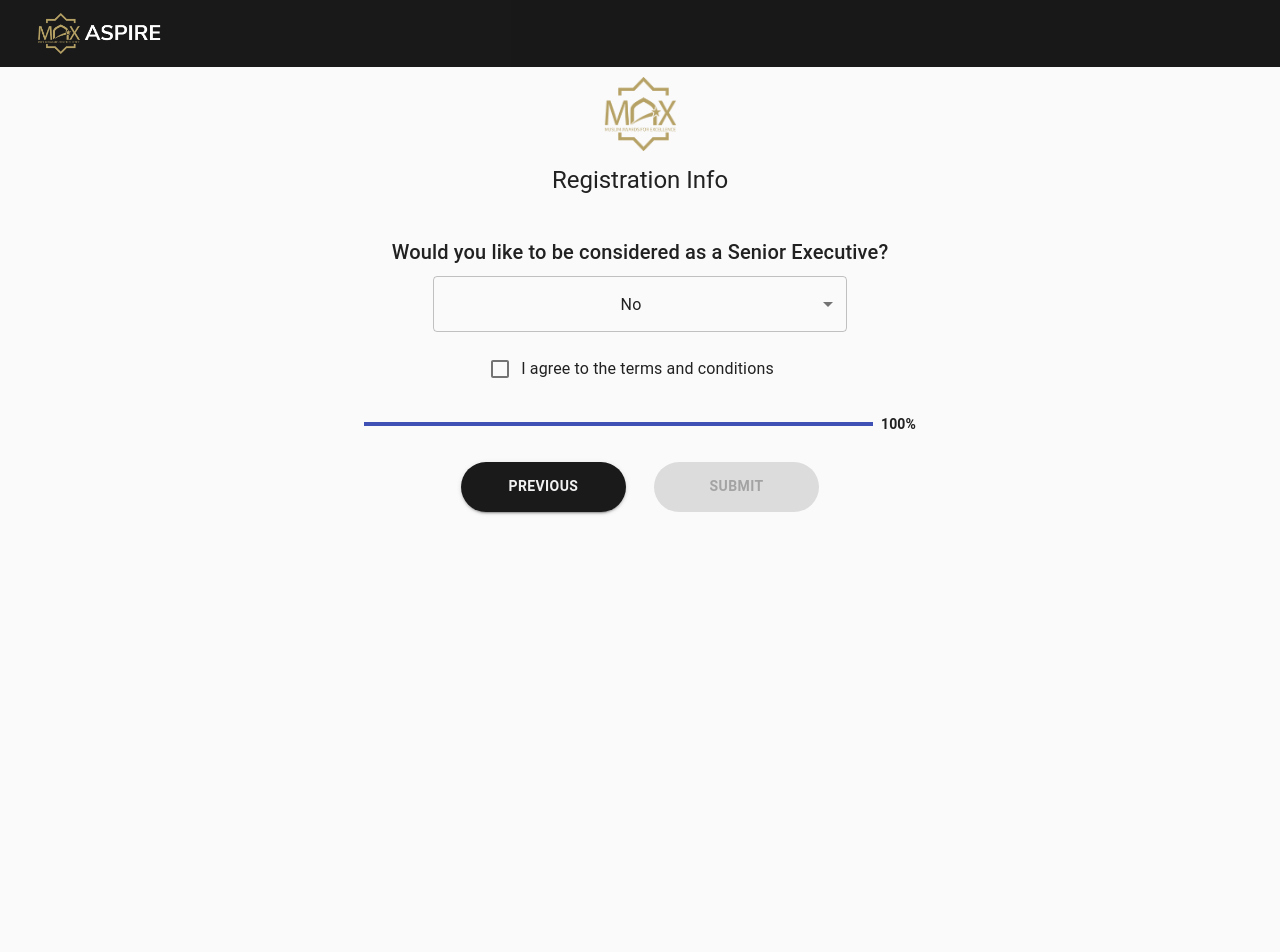
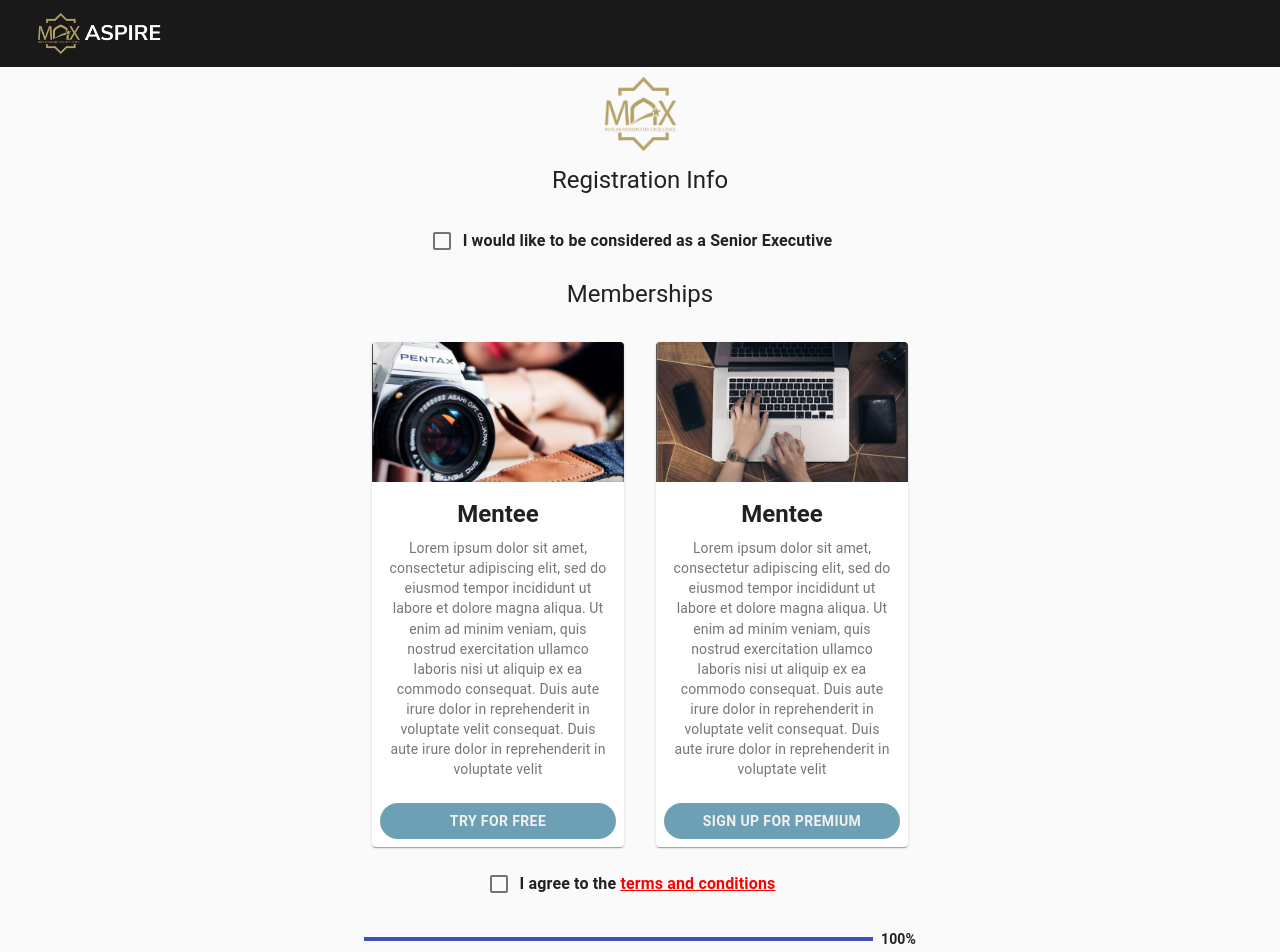
Before and after one commit to maxgala/aspire-frontend, a React (Create React App) app: page / in a window 1280 px wide. Shown: the top 952 px of the page. Before the commit the page ends 800 px from the top, so only its background shows below. Built offline with nearby package versions, Linux system fonts and the light colour scheme.

Commit message:
Final Page looks completed

```diff
--- a/src/Components/Registration/FinalPage.js
+++ b/src/Components/Registration/FinalPage.js
@@ -5,8 +5,6 @@ import MaxBrand from "../Images/max_brand_logo.png";
 import Typography from "@material-ui/core/Typography";
 import Container from "@material-ui/core/Container";
 import Grid from "@material-ui/core/Grid";
-import MenuItem from "@material-ui/core/MenuItem";
-import TextField from "@material-ui/core/TextField";
 import LinearWithValueLabel from "./linearprogress";
 import Button from "@material-ui/core/Button";
 import ThirdPage from "./ThirdPage";
@@ -17,6 +15,14 @@ import DialogTitle from "@material-ui/core/DialogTitle";
 import DialogContent from "@material-ui/core/DialogContent";
 import DialogContentText from "@material-ui/core/DialogContentText";
 import DialogActions from "@material-ui/core/DialogActions";
+import Tooltip from "@material-ui/core/Tooltip";
+import Card from '@material-ui/core/Card';
+import CardActionArea from '@material-ui/core/CardActionArea';
+import CardActions from '@material-ui/core/CardActions';
+import CardContent from '@material-ui/core/CardContent';
+import CardMedia from '@material-ui/core/CardMedia';
+import SeniorExecutive from "../Images/senior_exec_membership.png";
+import AspiringMember from "../Images/aspiring_prof_membership.png";
 
 const useStyles = makeStyles((theme) => ({
     paper: {
@@ -24,6 +30,9 @@ const useStyles = makeStyles((theme) => ({
         display: 'flex',
         flexDirection: 'column',
         alignItems: 'center',
+    },
+    titlePaper: {
+        margin: theme.spacing(0, 0, 3)
     },
     avatar: {
         marginTop: '0vh',
@@ -69,8 +78,54 @@ const useStyles = makeStyles((theme) => ({
             color: '#484848'
         }
     },
+    disagree: {
+        margin: theme.spacing(3, 0, 2),
+        width: '30%',
+        backgroundColor: "#1A1A1A",
+        borderStyle: "solid",
+        color: "#F1F1F1",
+        borderColor: "#484848",
+        '&:hover': {
+            backgroundColor: "#F1F1F1",
+            color: '#484848'
+        }
+    },
+    agree: {
+        margin: theme.spacing(3, 0, 2),
+        width: '30%',
+        backgroundColor: "#b5a165",
+        color: "white",
+        borderColor: '#484848',
+        '&:hover': {
+            backgroundColor: "#F1F1F1",
+            color: '#484848'
+        }
+    },
+    payButton: {
+        borderRadius: 50,
+        backgroundColor: "#6EA0B5",
+        borderStyle: "solid",
+        color: "#F1F1F1",
+        '&:hover': {
+            backgroundColor: "#F1F1F1",
+            color: '#484848'
+        }
+    },
     choice:{
-        width: '75%'
+        width: '25%'
+    },
+    term: {
+        color: 'black',
+        '&:hover': {
+            color: 'red'
+        }
+    },
+    cardRoot: {
+        margin: theme.spacing(0, 2, 1),
+        maxWidth: 300
+    },
+    media: {
+        height: 140,
     }
 }));
 
@@ -103,7 +158,6 @@ class FinalPage extends Component{
             profilePicURL: this.props.prev ? this.props.prev.profilePicURL : '',
             senior_executive: this.props.prev ? this.props.prev.senior_executive : false,
             progress: 100,
-            user_choice: "No",
             checked: false,
             open: false
         }
@@ -130,37 +184,20 @@ class FinalPage extends Component{
     };
 
     handleUserChoice = (event) => {
-        if (event.target.value === "Yes"){
+        if (this.state.senior_executive ===  false){
             this.setState({
                 senior_executive: true,
-                user_choice: "Yes"
             })
         }else{
             this.setState({
                 senior_executive: false,
-                user_choice: "No"
             })
         }
     };
 
-    componentDidMount() {
-        if (this.state.senior_executive === true){
-            this.setState({
-                senior_executive: true,
-                user_choice: "Yes"
-            })
-        }else{
-            this.setState({
-                senior_executive: false,
-                user_choice: "No"
-            })
-        }
-    }
-
     readConditions = (event) => {
         this.setState({
-            open: true,
-            checked: true
+            open: true
         })
     };
 
@@ -178,33 +215,96 @@ class FinalPage extends Component{
                 <div className={classes.form}>
                     <Grid container spacing={2}>
                         <Grid item xs={12}>
-                            <Typography className={classes.choiceText} component="h4" variant="h6">
-                                Would you like to be considered as a Senior Executive?
-                            </Typography>
-                            <TextField
-                                id="outlined-select-education"
-                                className={classes.choice}
-                                select
-                                value={this.state.user_choice}
-                                onChange={this.handleUserChoice}
-                                variant="outlined"
-                            >
-                                {["Yes", "No"].map((option) => (
-                                    <MenuItem key={option} value={option}>
-                                        {option}
-                                    </MenuItem>
-                                ))}
-                            </TextField>
+                            <FormControlLabel
+                                    control={
+                                        <Checkbox
+                                            checked={this.state.senior_executive}
+                                            onChange={this.handleUserChoice}
+                                            name="checkedD"
+                                        />}
+                                    label={
+                                        <Tooltip title={
+                                            <p>Senior Executive means the chief executive officer,
+                                                chief operating officer, chief financial officer, or
+                                                anyone in charge of a principal business unit or function.
+                                            </p>}>
+                                            <b>I would like to be considered as a Senior Executive</b>
+                                        </Tooltip>
+                                    }
+                            />
                         </Grid>
+                        <Grid item xs={12}>
+                            <div className={classes.titlePaper}>
+                                <Typography component="h1" variant="h5">
+                                    Memberships
+                                </Typography>
+                            </div>
+                        </Grid>
+                        <div style={{display: window.innerWidth < 480 ? '' : 'inline-flex'}}>
+                            <Card className={classes.cardRoot}>
+                                <CardActionArea>
+                                    <CardMedia
+                                        className={classes.media}
+                                        image={AspiringMember}
+                                        title="Contemplative Reptile"
+                                    />
+                                    <CardContent>
+                                        <Typography gutterBottom variant="h5" component="h2">
+                                            <b> Mentee </b>
+                                        </Typography>
+                                        <Typography variant="body2" color="textSecondary" component="p">
+                                            Lorem ipsum dolor sit amet, consectetur adipiscing elit, sed do eiusmod
+                                            tempor incididunt ut labore et dolore magna aliqua. Ut enim ad minim veniam,
+                                            quis nostrud exercitation ullamco laboris nisi ut aliquip ex ea commodo
+                                            consequat. Duis aute irure dolor in reprehenderit in voluptate velit
+                                            consequat. Duis aute irure dolor in reprehenderit in voluptate velit
+                                        </Typography>
+                                    </CardContent>
+                                </CardActionArea>
+                                <CardActions>
+                                    <Button fullWidth className={classes.payButton} color="primary">
+                                        <b>Try for Free</b>
+                                    </Button>
+                                </CardActions>
+                            </Card>
+                            <Card className={classes.cardRoot}>
+                                <CardActionArea>
+                                    <CardMedia
+                                        className={classes.media}
+                                        image={SeniorExecutive}
+                                        title="Contemplative Reptile"
+                                    />
+                                    <CardContent>
+                                        <Typography gutterBottom variant="h5" component="h2">
+                                            <b> Mentee </b>
+                                        </Typography>
+                                        <Typography variant="body2" color="textSecondary" component="p">
+                                            Lorem ipsum dolor sit amet, consectetur adipiscing elit, sed do eiusmod
+                                            tempor incididunt ut labore et dolore magna aliqua. Ut enim ad minim veniam,
+                                            quis nostrud exercitation ullamco laboris nisi ut aliquip ex ea commodo
+                                            consequat. Duis aute irure dolor in reprehenderit in voluptate velit
+                                            consequat. Duis aute irure dolor in reprehenderit in voluptate velit
+                                        </Typography>
+                                    </CardContent>
+                                </CardActionArea>
+                                <CardActions>
+                                    <Button fullWidth className={classes.payButton} color="primary">
+                                        <b>Sign Up for Premium</b>
+                                    </Button>
+                                </CardActions>
+                            </Card>
+                        </div>
                         <Grid item xs={12}>
                             <FormControlLabel
                                 control={
                                     <Checkbox
                                         checked={this.state.checked}
-                                        onChange={this.readConditions}
+                                        onChange={event => {this.setState({checked: !this.state.checked})}}
                                         name="checkedD"
                                     />}
-                                label="I agree to the terms and conditions"
+                                label={<b>I agree to the <Tooltip title={"Click on me to read the Terms and Conditions"}>
+                                    <u onClick={this.readConditions} style = {{color: 'red'}}> terms and conditions </u>
+                                </Tooltip> </b>}
                             />
                         </Grid>
                     </Grid>
@@ -365,11 +465,23 @@ class FinalPage extends Component{
                         </DialogContentText>
                     </DialogContent>
                     <DialogActions>
-                        <Button onClick={this.handleClose} color="primary">
-                            Disagree
+                        <Button
+                            onClick={this.handleClose}
+                            type="submit"
+                            variant="contained"
+                            color="primary"
+                            className={classes.disagree}
+                        >
+                            <b>Disagree</b>
                         </Button>
-                        <Button onClick={this.handleAccept} color="primary">
-                            Agree
+                        <Button
+                            onClick={this.handleAccept}
+                            variant="contained"
+                            type="submit"
+                            color="primary"
+                            className={classes.agree}
+                        >
+                            <b>Agree</b>
                         </Button>
                     </DialogActions>
                 </Dialog>
@@ -380,3 +492,64 @@ class FinalPage extends Component{
 
 FinalPage = withMyHook(FinalPage);
 export default FinalPage;
+
+/*
+<div style={{display: window.innerWidth < 480 ? '' : 'inline-flex'}}>
+                            <Grid item xs={12}>
+                                <Card className={classes.cardRoot}>
+                                    <CardActionArea>
+                                        <CardMedia
+                                            className={classes.media}
+                                            image={AspiringMember}
+                                            title="Contemplative Reptile"
+                                        />
+                                        <CardContent>
+                                            <Typography gutterBottom variant="h5" component="h2">
+                                                Lizard
+                                            </Typography>
+                                            <Typography variant="body2" color="textSecondary" component="p">
+                                                Lizards are a widespread group of squamate reptiles, with over 6,000 species, ranging
+                                                across all continents except Antarctica
+                                            </Typography>
+                                        </CardContent>
+                                    </CardActionArea>
+                                    <CardActions>
+                                        <Button size="small" color="primary">
+                                            Share
+                                        </Button>
+                                        <Button size="small" color="primary">
+                                            Learn More
+                                        </Button>
+                                    </CardActions>
+                                </Card>
+                            </Grid>
+                            <Grid item xs={12}>
+                                <Card className={classes.cardRoot}>
+                                    <CardActionArea>
+                                        <CardMedia
+                                            className={classes.media}
+                                            image={SeniorExecutive}
+                                            title="Contemplative Reptile"
+                                        />
+                                        <CardContent>
+                                            <Typography gutterBottom variant="h5" component="h2">
+                                                Lizard
+                                            </Typography>
+                                            <Typography variant="body2" color="textSecondary" component="p">
+                                                Lizards are a widespread group of squamate reptiles, with over 6,000 species, ranging
+                                                across all continents except Antarctica
+                                            </Typography>
+                                        </CardContent>
+                                    </CardActionArea>
+                                    <CardActions>
+                                        <Button size="small" color="primary">
+                                            Share
+                                        </Button>
+                                        <Button size="small" color="primary">
+                                            Learn More
+                                        </Button>
+                                    </CardActions>
+                                </Card>
+                            </Grid>
+                        </div>
+ */
```
